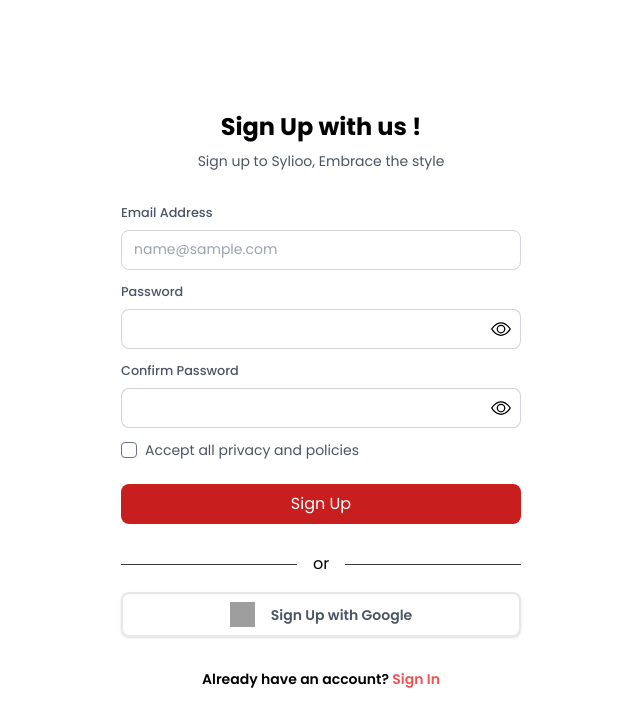
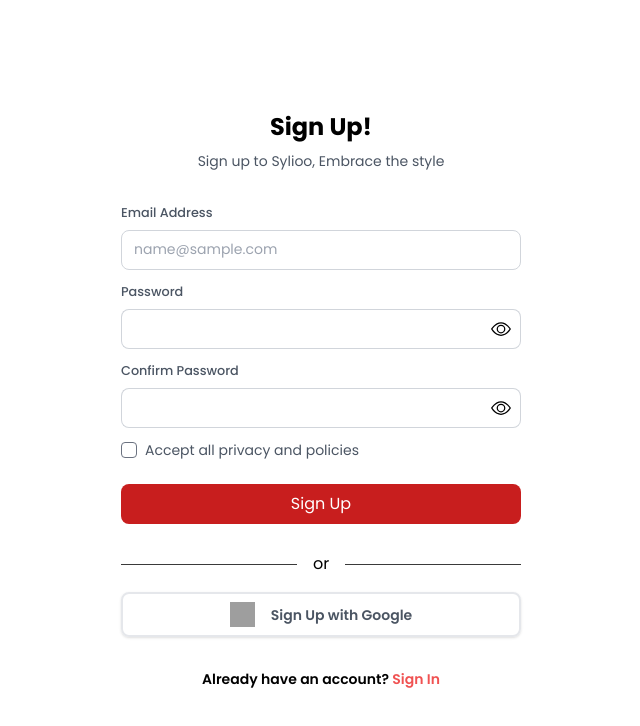
Before and after one commit to Stylioo/stylioo-web, a Next.js app: page /auth/signup in a window 1280 px wide. Shown: the top 726 px of the page, without its empty margins (319-959 px from the left). Built offline with nearby package versions, Linux system fonts and the light colour scheme; grey boxes are pictures that could not be loaded; a web font is replaced by a local one.

Commit message:
removed metadata

```diff
--- a/src/app/auth/signup/SignUpForm.tsx
+++ b/src/app/auth/signup/SignUpForm.tsx
@@ -18,7 +18,7 @@
 
         <div className=" bg-white p-6">
             <div className="mb-8">
-                <h1 className="text-center text-2xl font-bold mb-2">Sign Up with us !</h1>
+                <h1 className="text-center text-2xl font-bold mb-2">Sign Up!</h1>
                 <p className="text-center text-sm text-gray-600">Sign up to Sylioo, Embrace the style</p>
             </div>
             <div className="flex flex-col gap-3">
--- a/src/app/layout.tsx
+++ b/src/app/layout.tsx
@@ -15,14 +15,11 @@
 })
 
 
-export const metadata = {
-  title: 'Stylioo',
-  description: 'Stylioo - Online Salon Reservation System',
-}
+// export const metadata = {
+//   title: 'Stylioo',
+//   description: 'Stylioo - Online Salon Reservation System',
+// }
 
-
-
-export default function RootLayout({ children }: childrenPropType) {
 const MainLayout = ({ children }: childrenPropType) => {
   const path = usePathname()
 
@@ -40,13 +37,16 @@
     >
       <Navbar />
       <div
-          className="mt-14"
+      // className="mt-14"
       >
         {children}
       </div>
     </div>
   )
 }
+
+export default function RootLayout({ children }: childrenPropType) {
+
   return (
     <html lang="en">
       <body
```
Lines whose indentation alone changed are shown as unchanged.
